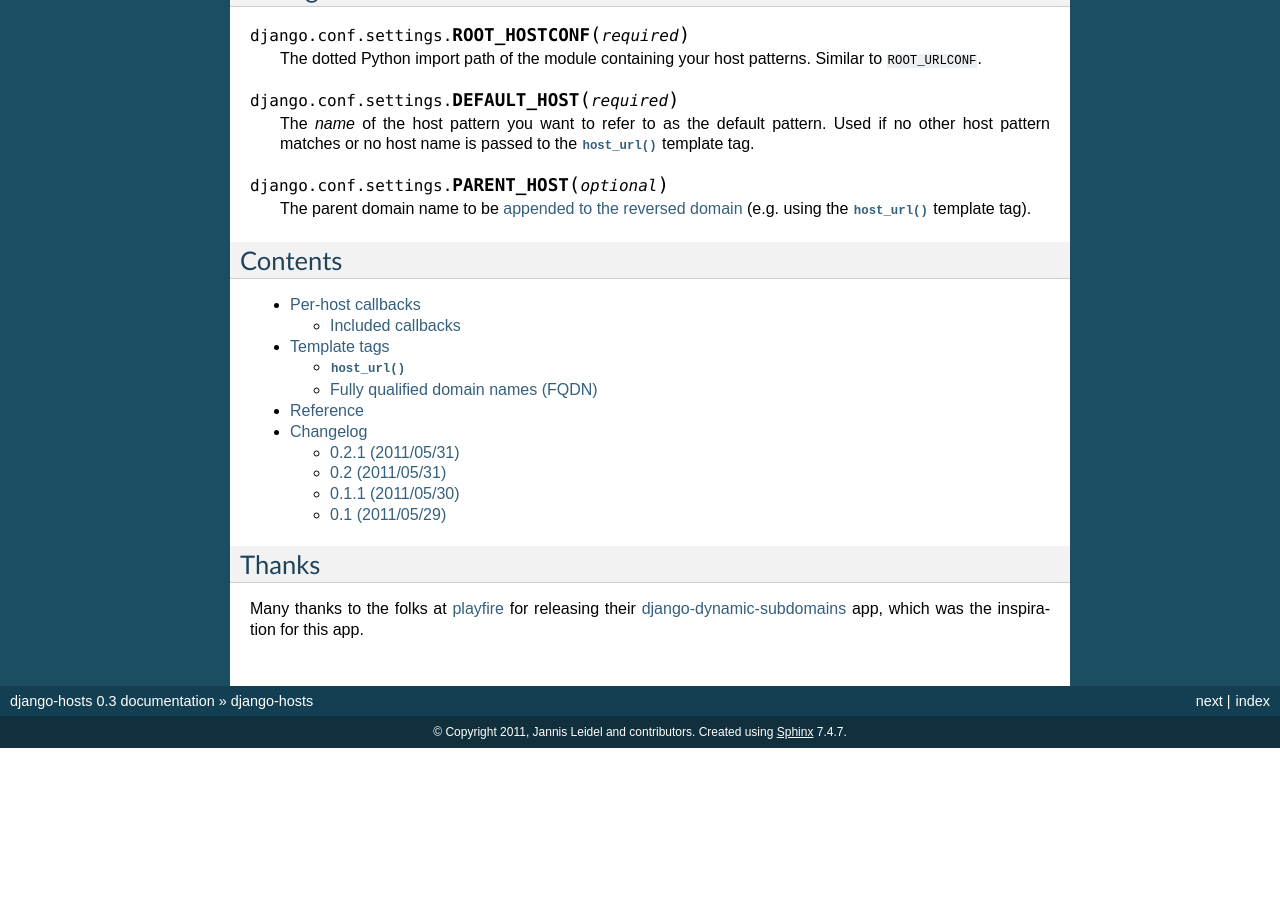
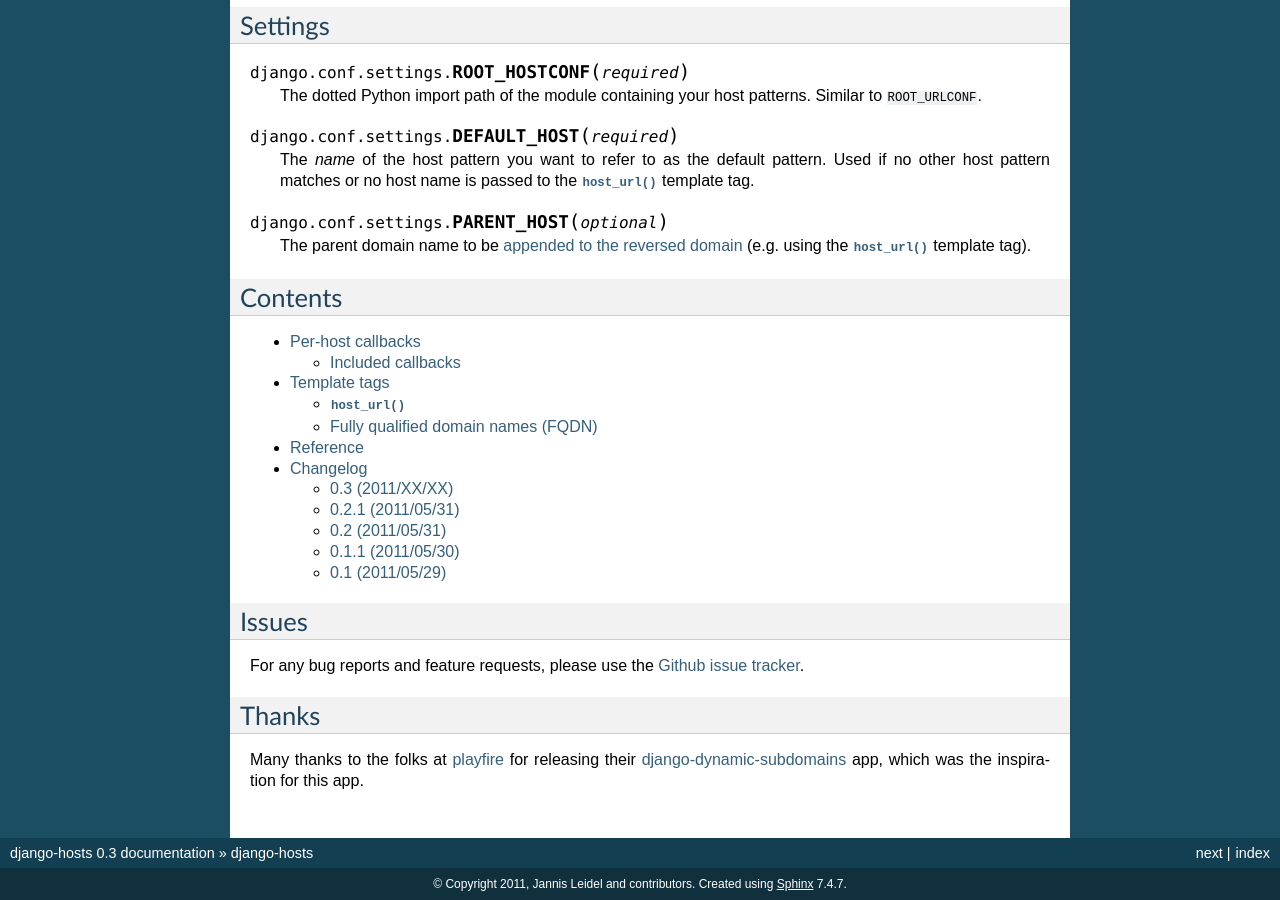
Before and after one commit to jazzband/django-hosts, a Sphinx documentation site: the page built from docs/index.rst, in a window 1280 px wide and 900 px high, scrolled down 1608 px. Built offline with Sphinx 7.4.7, drawn with Linux system fonts in a browser that asks for light colours; before the commit the page ends 2356 px from its top, so only the background shows below that; some of the changed text lies outside the part shown.

Commit message:
Updated docs with RTD project.

```diff
--- a/README.rst
+++ b/README.rst
@@ -50,6 +50,8 @@
 
     pip install django-hosts
 
+Alternatively, use the `repository on Github`_.
+
 Then configure your Django site to use the app:
 
 #. Add ``'django_hosts'`` to your ``INSTALLED_APPS`` setting.
@@ -69,3 +71,5 @@
    want to refer to as the default pattern. It'll be used if no other
    pattern matches or you don't give a name to the ``host_url`` template
    tag.
+
+.. _`repository on Github`: https://github.com/ennio/django-hosts
--- a/docs/conf.py
+++ b/docs/conf.py
@@ -219,5 +219,4 @@
 intersphinx_mapping = {
     'python': ('http://python.readthedocs.org/en/v2.7.2/', None),
     'django': ('http://django.readthedocs.org/en/latest/', None),
-    'celery': ('http://celery.readthedocs.org/en/latest/', None),
 }
--- a/docs/index.rst
+++ b/docs/index.rst
@@ -67,6 +67,12 @@
    changelog
 
 
+Issues
+------
+
+For any bug reports and feature requests, please use the
+`Github issue tracker`_.
+
 Thanks
 ------
 
@@ -75,3 +81,4 @@
 
 .. _playfire: http://code.playfire.com/
 .. _django-dynamic-subdomains: https://github.com/playfire/django-dynamic-subdomains/
+.. _`Github issue tracker`: https://github.com/ennio/django-hosts/issues
--- a/setup.py
+++ b/setup.py
@@ -9,7 +9,7 @@
     description="Dynamic and static hosts support for Django.",
     long_description=read(path.join(path.dirname(__file__), 'README.rst')),
     version=':versiontools:django_hosts:',
-    url='https://github.com/jezdez/django-hosts',
+    url='https://django-hosts.rtfd.org/',
     author='Jannis Leidel',
     author_email='jannis@leidel.info',
     license='BSD',
```
Also changed, not shown: docs/changelog.rst (+11 -0 lines).
